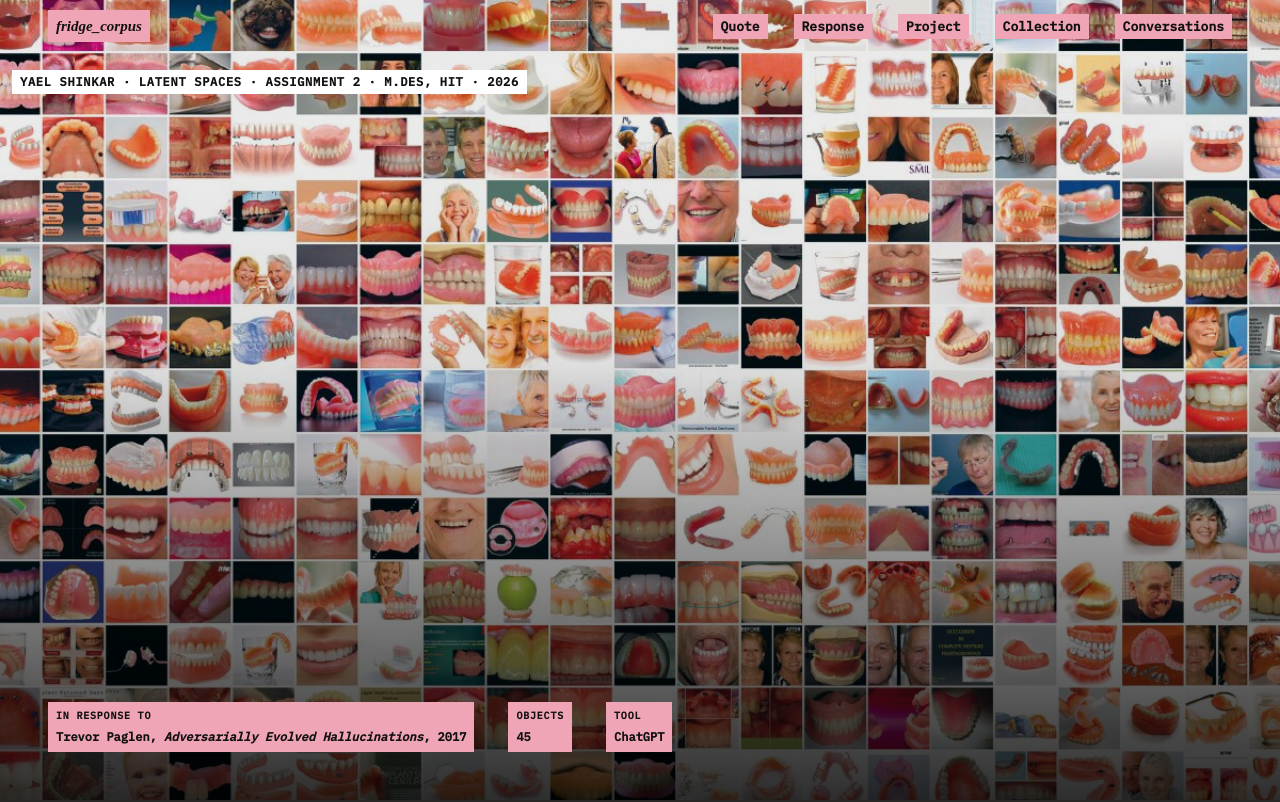
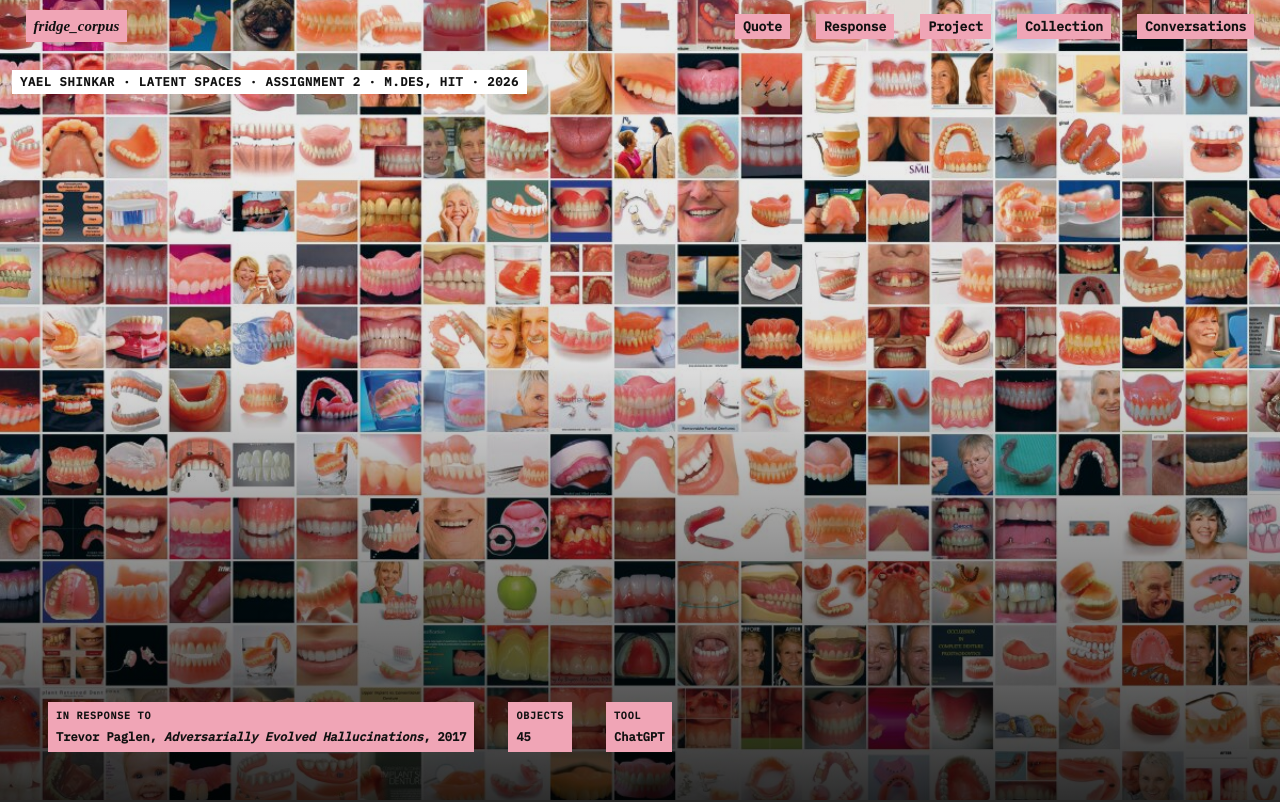
Before and after one commit to eaylis-ai/YaelShinkar_Latent.Space, a plain HTML site: page index.html in a window 1280 px wide. Shown: the top 802 px of the page. Drawn offline with Linux system fonts and the light colour scheme.

Commit message:
Update index.html

```diff
--- a/index.html
+++ b/index.html
@@ -15,7 +15,7 @@
     --display:"Inter Tight",system-ui,sans-serif;
     --body:"Inter",system-ui,sans-serif;
     --mono:"IBM Plex Mono",ui-monospace,Menlo,monospace;
-    --wrap:1280px; --pad:clamp(20px,4vw,48px);
+    --wrap:1600px; --pad:clamp(12px,2vw,32px);
   }
   *{box-sizing:border-box;margin:0;padding:0}
   html{scroll-behavior:smooth}
```
